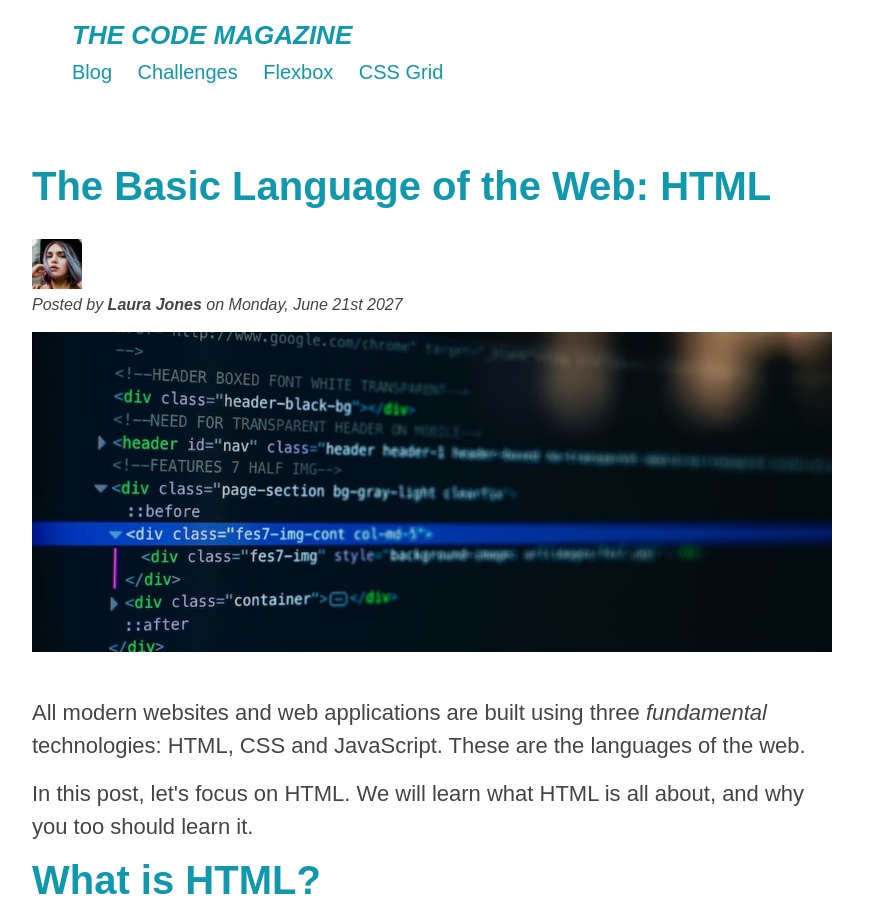
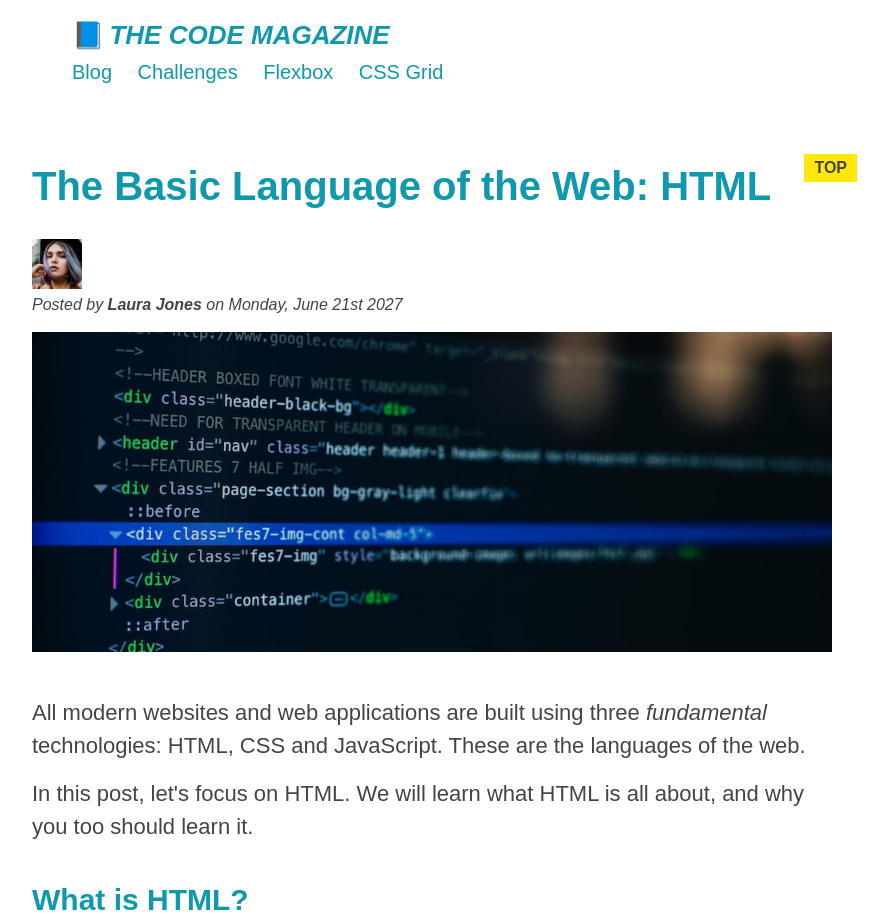
Before and after one commit to firoze-hossain/HtmlCss, a plain HTML site: page CSS Fundamental/index.html in a window 1280 px wide. Shown: the top 920 px of the page, without its empty margins (208-1096 px from the left). Drawn offline with Linux system fonts and the light colour scheme.

Commit message:
pseudo elements

```diff
--- a/CSS Fundamental/index.html
+++ b/CSS Fundamental/index.html
@@ -15,7 +15,7 @@
   <body>
     <div class="container">
       <header class="main-header">
-        <h1>The Code Magazine</h1>
+        <h1>📘The Code Magazine</h1>
         <nav>
           <!-- <strong>Hello Java</strong> -->
           <!-- Inline css -->
@@ -54,7 +54,7 @@
           In this post, let's focus on HTML. We will learn what HTML is all
           about, and why you too should learn it.
         </p>
-        <h2>What is HTML?</h2>
+        <h3>What is HTML?</h3>
         <p>
           HTML stands for <strong>H</strong>yper<strong>T</strong>ext
           <strong>M</strong>arkup <strong>L</strong>anguage. It's a markup
--- a/CSS Fundamental/style.css
+++ b/CSS Fundamental/style.css
@@ -202,3 +202,26 @@ button {
   bottom: 50px;
   right: 50px;
 }
+h1::first-letter {
+  font-style: normal;
+  margin-right: 5px;
+}
+h3 + p::first-line {
+  color: red;
+}
+h2 {
+  /* background-color: orange; */
+  position: relative;
+}
+h2::after {
+  content: "TOP";
+  font-weight: bold;
+  font-size: 16px;
+  background-color: #ffe70e;
+  color: #444;
+  display: inline-block;
+  padding: 5px 10px;
+  position: absolute;
+  top: -10px;
+  right: -25px;
+}
```
